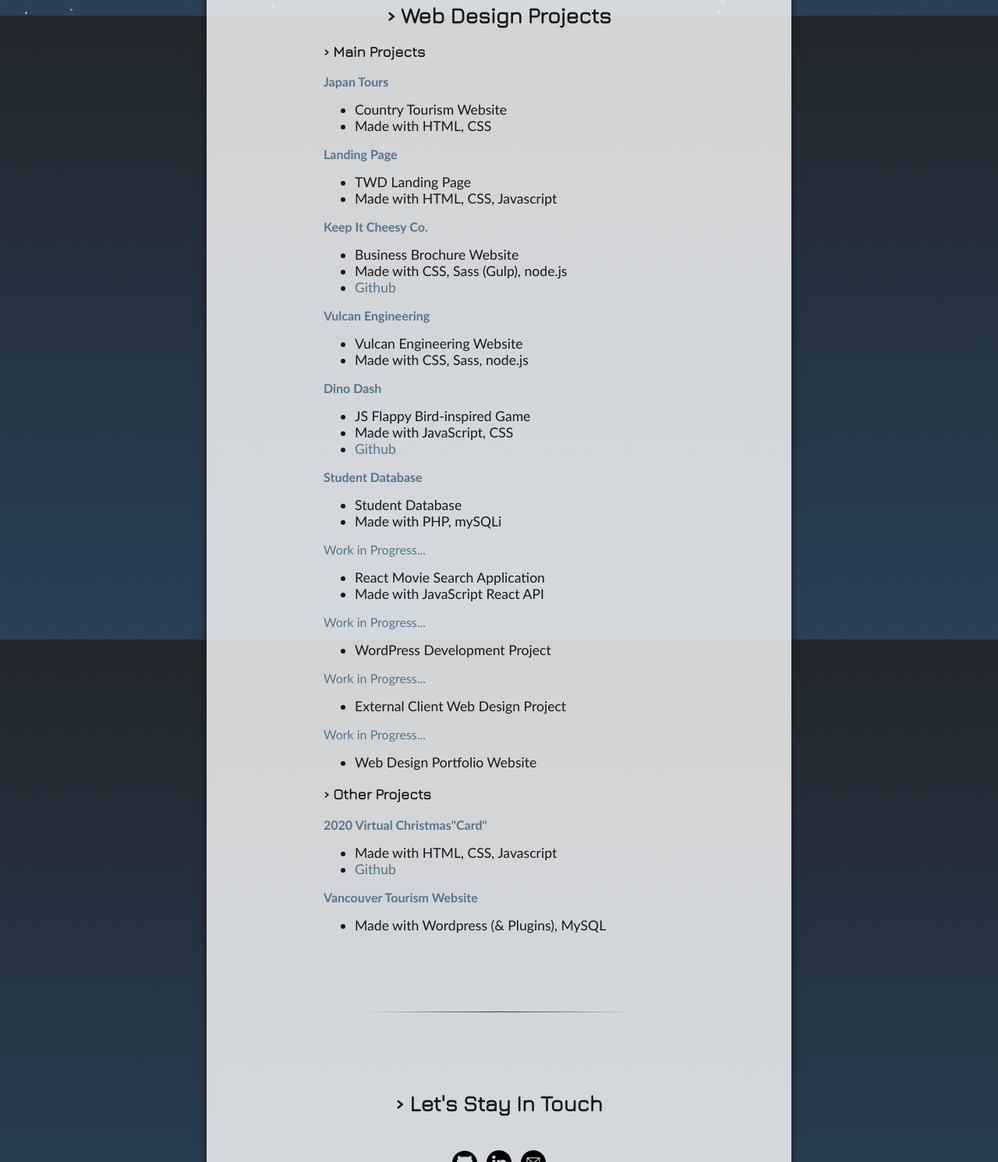
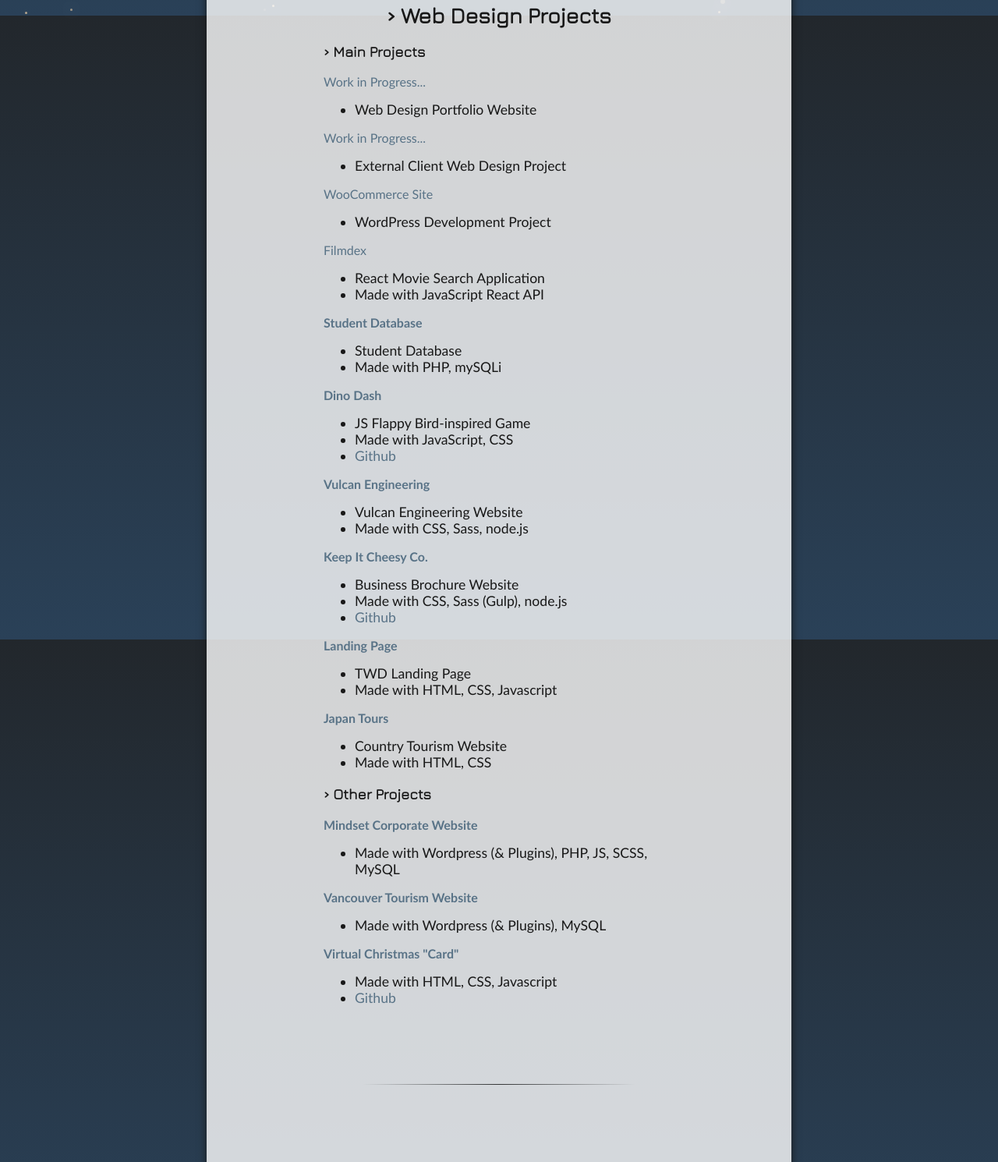
Before and after one commit to mina-bui/twd-landing-page, a plain HTML site: page index.html in a window 1280 px wide. Shown: the part 780-2270 px from the top of the page at 78% size. Drawn offline with nearby package versions, Linux system fonts and the light colour scheme.

Commit message:
Update index.html

```diff
--- a/index.html
+++ b/index.html
@@ -51,7 +51,7 @@
         <!-- Header -->
         <header class="header">
             <div id="top">
-                <!-- <div class="btn-menu" title="Menu">
+                <!-- <div class="btn-menu">
                     <div class="menu-container" onclick="mobileMenu(this)">
                         <div class="bar1"></div>
                         <div class="bar2"></div>
@@ -62,9 +62,9 @@
             <!-- Navigation -->
             <!-- <nav>
                 <ul id="nav-ul">
-                    <li class="nav-li"><a class="nav-a" href="#about" title="About">About</a></li>
-                    <li class="nav-li"><a class="nav-a" href="#projects" title="Projects">Projects</a></li>
-                    <li class="nav-li"><a class="nav-a" href="#contact" title="Contact">Contact</a></li>
+                    <li class="nav-li"><a class="nav-a" href="#about">About</a></li>
+                    <li class="nav-li"><a class="nav-a" href="#projects">Projects</a></li>
+                    <li class="nav-li"><a class="nav-a" href="#contact">Contact</a></li>
                 </ul>
             </nav> -->
         </header>
@@ -74,7 +74,7 @@
             <h2>&#8250; Front End Developer</h2>
             <br>
             <a href="https://github.com/mina-bui" target="_blank">
-                <img src="images/headshot.jpg" alt="Responsive Web Design Portfolio" title="Hey, I'm Mina!">
+                <img src="images/headshot.jpg" alt="Responsive Web Design Portfolio">
             </a>
             <div class="about-blurb">
                 <p>
@@ -104,100 +104,101 @@
             <div class="projects-list" id="projects-list">
                 <h3>&#8250; Main Projects</h3>
                 <!-- Project -->
-                <a href="http://mbui.bcitwebdeveloper.ca/japan/index.html" title="Japan Tours Website" target="_blank">
-                    <b>Japan Tours</b></a>
+                <a href="#0" target="_blank">
+                    Work in Progress...</a>
                 <ul>
-                    <li>Country Tourism Website</li>
-                    <li>Made with HTML, CSS</li>
+                    <li>Web Design Portfolio Website</li>
                 </ul>
                 <!-- Project -->
-                <a href="https://github.com/mina-bui/twd-landing-page" title="TWD Landing Page - Github Repository"
-                    target="_blank">
-                    <b>Landing Page</b></a>
+                <a href="#0" target="_blank">
+                    Work in Progress...</a>
                 <ul>
-                    <li>TWD Landing Page</li>
-                    <li>Made with HTML, CSS, Javascript</li>
+                    <li>External Client Web Design Project</li>
                 </ul>
                 <!-- Project -->
-                <a href="http://mbui.bcitwebdeveloper.ca/brochure/index.html" title="Keep It Cheesy Co. Website"
-                    target="_blank">
-                    <b>Keep It Cheesy Co.</b></a>
+                <a href="#0" target="_blank">
+                    WooCommerce Site</a>
                 <ul>
-                    <li>Business Brochure Website</li>
-                    <li>Made with CSS, Sass (Gulp), node.js</li>
+                    <li>WordPress Development Project</li>
+                </ul>
+                <!-- Project -->
+                <a href="https://github.com/mina-bui/movie-app" target="_blank">
+                    Filmdex</a>
+                <ul>
+                    <li>React Movie Search Application</li>
+                    <li>Made with JavaScript React API</li>
+                </ul>
+                <!-- Project -->
+                <a href="https://github.com/mina-bui/php-project" target="_blank">
+                    <b>Student Database</b></a>
+                <ul>
+                    <li>Student Database</li>
+                    <li>Made with PHP, mySQLi</li>
+                </ul>
+                <!-- Project -->
+                <a href="https://mbui.bcitwebdeveloper.ca/game/index.html" target="_blank"><b>Dino
+                        Dash</b></a>
+                <ul>
+                    <li>JS Flappy Bird-inspired Game</li>
+                    <li>Made with JavaScript, CSS</li>
                     <li>
-                        <a href="https://github.com/v-nguyen6/HTML_CSS_P03_Business_Brochure" title="Github Repository"
-                            target="_blank">Github</a>
+                        <a href="https://github.com/v-nguyen6/Javascript_Game_Assignment" target="_blank">Github</a>
                     </li>
                 </ul>
                 <!-- Project -->
-                <a href="https://github.com/mina-bui/HTML_CSS_Vulcan_Project"
-                    title="Vulcan Engineering Website - Github Repository" target="_blank">
+                <a href="https://github.com/mina-bui/HTML_CSS_Vulcan_Project" target="_blank">
                     <b>Vulcan Engineering</b></a>
                 <ul>
                     <li>Vulcan Engineering Website</li>
                     <li>Made with CSS, Sass, node.js</li>
                 </ul>
                 <!-- Project -->
-                <a href="http://mbui.bcitwebdeveloper.ca/game/index.html" title="Dino Dash Javascript Game"
-                    target="_blank"><b>Dino
-                        Dash</b></a>
+                <a href="https://mbui.bcitwebdeveloper.ca/brochure/index.html" target="_blank">
+                    <b>Keep It Cheesy Co.</b></a>
                 <ul>
-                    <li>JS Flappy Bird-inspired Game</li>
-                    <li>Made with JavaScript, CSS</li>
-                    <li><a href="https://github.com/v-nguyen6/Javascript_Game_Assignment" title="Github Repository"
-                            target="_blank">Github</a></li>
-                </ul>
-                <!-- Project -->
-                <a href="https://github.com/mina-bui/php-project" title="PHP Student Database - Github Repository"
-                    target="_blank">
-                    <b>Student Database</b></a>
-                <ul>
-                    <li>Student Database</li>
-                    <li>Made with PHP, mySQLi</li>
-                </ul>
-                <!-- Project -->
-                <a href="https://github.com/mina-bui/movie-app"
-                    title="React Movie Search Application - Github Repository" target="_blank">
-                    Work in Progress...</a>
-                <ul>
-                    <li>React Movie Search Application</li>
-                    <li>Made with JavaScript React API</li>
-                </ul>
-                <!-- Project -->
-                <a href="#0" title="WordPress Development Project" target="_blank">
-                    Work in Progress...</a>
-                <ul>
-                    <li>WordPress Development Project</li>
-                </ul>
-                <!-- Project -->
-                <a href="#0" title="External Client Web Design Project" target="_blank">
-                    Work in Progress...</a>
-                <ul>
-                    <li>External Client Web Design Project</li>
-                </ul>
-                <!-- Project -->
-                <a href="#0" title="Web Design Portfolio Website" target="_blank">
-                    Work in Progress...</a>
-                <ul>
-                    <li>Web Design Portfolio Website</li>
-                </ul>
-                <h3>&#8250; Other Projects</h3>
-                <!-- Project -->
-                <a href="http://mbui.bcitwebdeveloper.ca/christmas/card.html" title="Christmas Card Website"
-                    target="_blank">
-                    <b>2020 Virtual Christmas"Card"</b></a>
-                <ul>
-                    <li>Made with HTML, CSS, Javascript</li>
-                    <li><a href="https://github.com/mina-bui/xmas-card" title="Github Repository"
-                            target="_blank">Github</a>
+                    <li>Business Brochure Website</li>
+                    <li>Made with CSS, Sass (Gulp), node.js</li>
+                    <li>
+                        <a href="https://github.com/v-nguyen6/HTML_CSS_P03_Business_Brochure" target="_blank">Github</a>
                     </li>
                 </ul>
                 <!-- Project -->
-                <a href="https://mbui.bcitwebdeveloper.ca/vancouver/" title="Wordpress Website 1" target="_blank">
+                <a href="https://github.com/mina-bui/twd-landing-page" target="_blank">
+                    <b>Landing Page</b></a>
+                <ul>
+                    <li>TWD Landing Page</li>
+                    <li>Made with HTML, CSS, Javascript</li>
+                </ul>
+
+                <!-- Project -->
+                <a href="https://mbui.bcitwebdeveloper.ca/japan/index.html" target="_blank">
+                    <b>Japan Tours</b></a>
+                <ul>
+                    <li>Country Tourism Website</li>
+                    <li>Made with HTML, CSS</li>
+                </ul>
+
+                <!-- ============================================================================================= -->
+                <h3>&#8250; Other Projects</h3>
+                <!-- Project -->
+                <a href="https://mbui.bcitwebdeveloper.ca/mindset/" target="_blank">
+                    <b>Mindset Corporate Website</b></a>
+                <ul>
+                    <li>Made with Wordpress (& Plugins), PHP, JS, SCSS, MySQL</li>
+                </ul>
+                <!-- Project -->
+                <a href="https://mbui.bcitwebdeveloper.ca/vancouver/" target="_blank">
                     <b>Vancouver Tourism Website</b></a>
                 <ul>
                     <li>Made with Wordpress (& Plugins), MySQL</li>
+                </ul>
+                <!-- Project -->
+                <a href="https://mbui.bcitwebdeveloper.ca/christmas/card.html" target="_blank">
+                    <b>Virtual Christmas "Card"</b></a>
+                <ul>
+                    <li>Made with HTML, CSS, Javascript</li>
+                    <li><a href="https://github.com/mina-bui/xmas-card" target="_blank">Github</a>
+                    </li>
                 </ul>
             </div>
         </section>
@@ -218,7 +219,7 @@
         <!-- Footer -->
         <footer>
             © 2021 Mina Bui. <br> Made for
-            <a href="https://bcitwebdeveloper.ca/" title="BCIT Technical Web Designer Website" target="_blank"> BCIT
+            <a href="https://bcitwebdeveloper.ca/" target="_blank"> BCIT
                 TWD</a>.
         </footer>
     </main>
```
